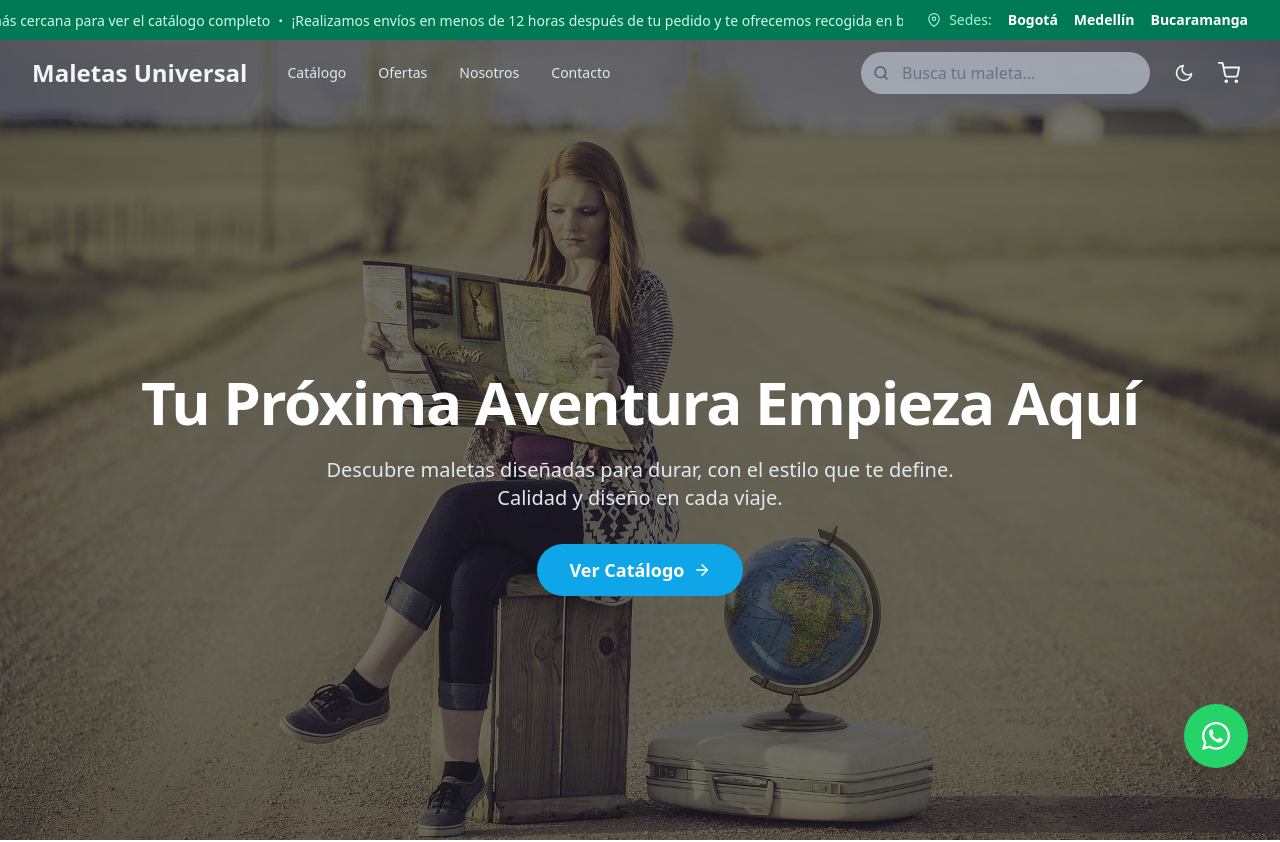
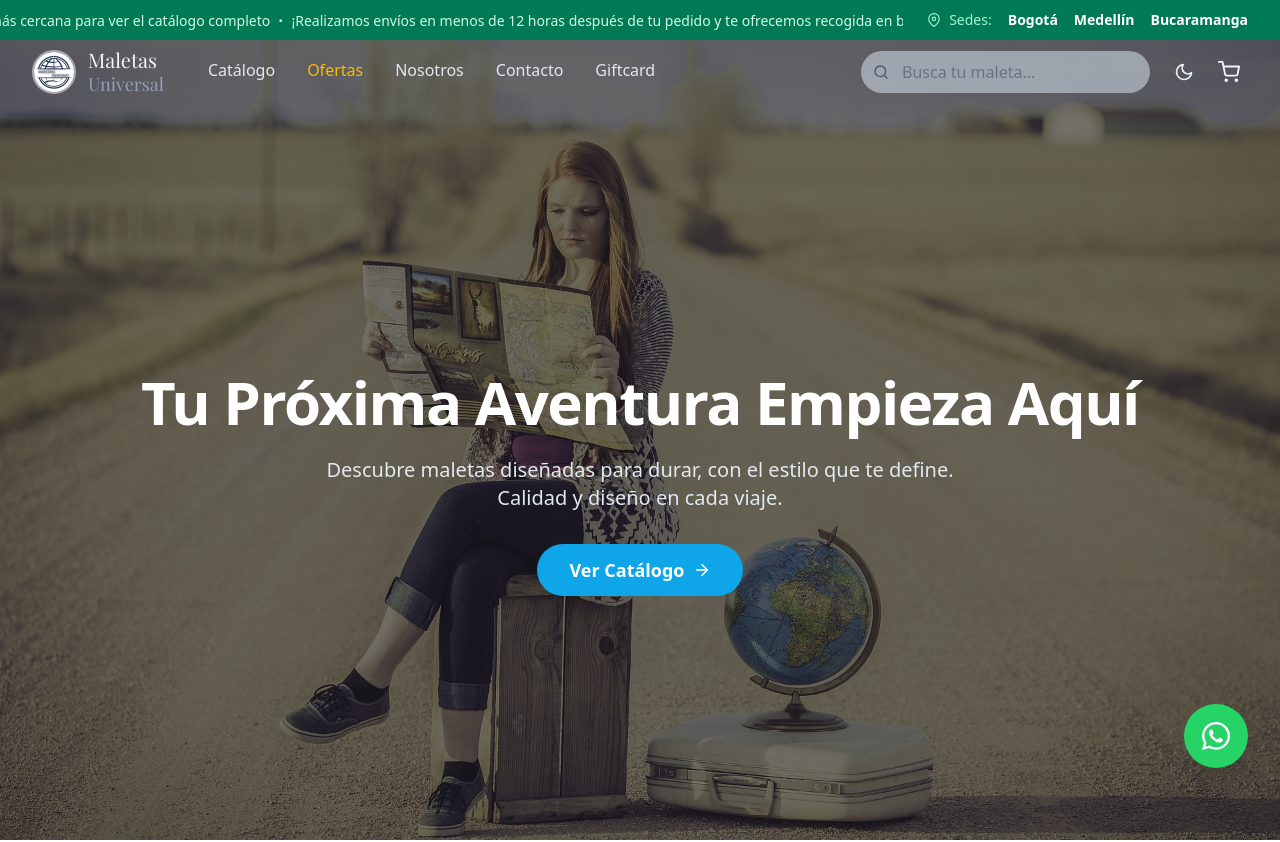
Before and after one commit to Jefffer/modern-suitcase-store, a React (Vite) app: page / in a window 1280 px wide. Shown: the top 842 px of the page. Built offline with nearby package versions, Linux system fonts and the light colour scheme.

Commit message:
Refactor code structure for improved readability and maintainability

```diff
--- a/package.json
+++ b/package.json
@@ -11,6 +11,7 @@
   },
   "dependencies": {
     "@fontsource-variable/inter": "^5.2.6",
+    "@fontsource/playfair-display": "^5.2.6",
     "@tailwindcss/vite": "^4.1.8",
     "framer-motion": "^12.17.0",
     "react": "^19.1.0",
--- a/src/components/layouts/Navbar.jsx
+++ b/src/components/layouts/Navbar.jsx
@@ -1,6 +1,7 @@
 import React, { useState, useEffect } from "react";
 import { FiShoppingCart, FiSun, FiMoon, FiSearch } from "react-icons/fi";
 import { useTheme } from "../../context/ThemeContext";
+import logo from '../../assets/images/logo.jpg';
 
 const Navbar = () => {
   const { theme, toggleTheme } = useTheme();
@@ -24,16 +25,16 @@ const Navbar = () => {
     : "border-b border-transparent bg-transparent hover:bg-white/90 dark:hover:bg-slate-900/90 hover:backdrop-blur-sm hover:border-slate-200 dark:hover:border-slate-800";
 
   // --- LÓGICA DE COLOR PARA TEXTO Y LOGO ---
-  let logoColor;
+  let logoTextColor;
   if (isScrolled) {
     // En scroll, usamos los colores primarios de la marca.
-    logoColor = "text-primary dark:text-primary-dark";
+    logoTextColor = "text-primary dark:text-primary-dark";
   } else {
     // Sobre la imagen, el logo es claro.
-    logoColor = "text-slate-100";
+    logoTextColor = "text-slate-100";
     // SOLO en modo claro, al hacer hover, el logo vuelve a su color primario para contrastar con el fondo blanco.
     if (theme === "light") {
-      logoColor += " group-hover:text-primary";
+      logoTextColor += " group-hover:text-primary";
     }
   }
 
@@ -51,63 +52,63 @@ const Navbar = () => {
     }
   }
 
-  // --- LÓGICA DE ESTILO PARA LOS ENLACES DE NAVEGACIÓN ---
+  // Clases base para los enlaces, incluyendo el borde transparente para el efecto hover
+  const navLinkBaseClasses = 'flex items-center border-b-4 text-base font-medium transition-colors duration-300 px-2';
+
+  // Clases de color para enlaces normales
   let navLinkColor;
   if (isScrolled) {
-    // Cuando hay scroll, los enlaces tienen color de texto normal y cambian a primario en hover
-    navLinkColor =
-      "text-slate-600 hover:text-primary dark:text-slate-300 dark:hover:text-primary-dark";
+    navLinkColor = 'border-transparent text-slate-600 hover:border-primary-light hover:text-primary dark:text-slate-300 dark:hover:border-primary-dark dark:hover:text-primary-dark';
   } else {
-    // Sobre la imagen, los enlaces son claros
-    navLinkColor = "text-slate-200 hover:text-white";
-    // Y solo en modo claro, se oscurecen cuando el fondo del navbar aparece
-    if (theme === "light") {
-      navLinkColor +=
-        " group-hover:text-slate-600 group-hover:hover:text-primary";
+    navLinkColor = 'border-transparent text-slate-200 hover:border-sky-300 hover:text-white';
+    if (theme === 'light') {
+      navLinkColor += ' group-hover:text-slate-600 group-hover:hover:text-primary group-hover:hover:border-primary-light';
+    }
+  }
+
+  // Clases de color para el enlace de "Ofertas" resaltado
+  let offerLinkColor;
+  if (isScrolled) {
+    offerLinkColor = 'border-transparent text-amber-500 hover:border-amber-500 dark:text-amber-400 dark:hover:border-amber-400';
+  } else {
+    offerLinkColor = 'border-transparent text-amber-400 hover:border-amber-500 hover:text-amber-500';
+    if (theme === 'light') {
+      offerLinkColor += ' group-hover:text-amber-500 group-hover:hover:border-amber-500';
     }
   }
 
   return (
     // Añadimos la clase 'group' para habilitar 'group-hover' en los elementos hijos.
     <header
-      className={`group w-full z-50 transition-all duration-300 ${positionClasses} ${backgroundClasses}`}
+      className={`group w-full h-16 z-50 transition-all duration-300 ${positionClasses} ${backgroundClasses}`}
     >
-      <nav className="w-full px-4 sm:px-6 lg:px-8 mx-auto py-3 flex justify-between items-center">
-        <div className="flex items-center gap-10">
-          {/* Logo con clases de color dinámicas */}
-          <a
-            href="/"
-            className={`text-2xl font-bold shrink-0 transition-colors duration-300 ${logoColor}`}
-          >
-            Maletas Universal
+      <nav className="w-full h-full px-4 sm:px-6 lg:px-8 mx-auto flex justify-between items-center">
+        <div className="flex items-center gap-5 h-full">
+          <a href="/" className="flex items-center gap-3">
+            {/* Logo circular */}
+            <img
+              src={logo}
+              alt="Maletas Universal Logo"
+              className="h-11 w-11 rounded-full border-2 border-white/50 object-cover"
+            />
+            {/* Nombre en dos líneas con la nueva fuente */}
+            <div className="flex flex-col leading-tight">
+              <span className={`font-display text-xl transition-colors duration-300 ${logoTextColor}`}>
+                Maletas
+              </span>
+              <span className="font-display text-lg font-medium text-slate-400 -mt-1">
+                Universal
+              </span>
+            </div>
           </a>
 
-          {/* Enlaces de Navegación (ocultos en pantallas pequeñas) */}
-          <div className="hidden md:flex items-center gap-8">
-            <a
-              href="/catalogo"
-              className={`text-sm font-medium transition-colors duration-300 ${navLinkColor}`}
-            >
-              Catálogo
-            </a>
-            <a
-              href="/ofertas"
-              className={`text-sm font-medium transition-colors duration-300 ${navLinkColor}`}
-            >
-              Ofertas
-            </a>
-            <a
-              href="/nosotros"
-              className={`text-sm font-medium transition-colors duration-300 ${navLinkColor}`}
-            >
-              Nosotros
-            </a>
-            <a
-              href="/contacto"
-              className={`text-sm font-medium transition-colors duration-300 ${navLinkColor}`}
-            >
-              Contacto
-            </a>
+          {/* Enlaces de Navegación. 'items-stretch' en el nav padre permite que los hijos ocupen toda la altura */}
+          <div className="hidden md:flex items-center h-full gap-4">
+            <a href="/catalogo" className={`${navLinkBaseClasses} ${navLinkColor} h-full ml-4`}>Catálogo</a>
+            <a href="/ofertas" className={`${navLinkBaseClasses} ${offerLinkColor} h-full`}>Ofertas</a>
+            <a href="/nosotros" className={`${navLinkBaseClasses} ${navLinkColor} h-full`}>Nosotros</a>
+            <a href="/contacto" className={`${navLinkBaseClasses} ${navLinkColor} h-full`}>Contacto</a>
+            <a href="/giftcard" className={`${navLinkBaseClasses} ${navLinkColor} h-full`}>Giftcard</a>
           </div>
         </div>
 
@@ -132,11 +133,13 @@ const Navbar = () => {
               onClick={toggleTheme}
               className={`p-2 rounded-full hover:bg-slate-200 dark:hover:bg-slate-700 transition-colors duration-300 ${iconColor}`}
               aria-label="Toggle theme"
+              title="Cambiar tema"
             >
               {theme === "light" ? <FiMoon size={20} /> : <FiSun size={20} />}
             </button>
             <button
               className={`relative p-2 rounded-full hover:bg-slate-200 dark:hover:bg-slate-700 transition-colors duration-300 ${iconColor}`}
+              title="Ver Carrito de compras"
             >
               <FiShoppingCart size={22} />
               {itemCount > 0 && (
--- a/src/main.jsx
+++ b/src/main.jsx
@@ -6,6 +6,7 @@ import "./index.css";
 import App from "./App.jsx";
 import { ThemeProvider } from "./context/ThemeContext";
 import '@fontsource-variable/inter';
+import '@fontsource/playfair-display';
 
 createRoot(document.getElementById("root")).render(
   <StrictMode>
--- a/src/tailwind.config.js
+++ b/src/tailwind.config.js
@@ -12,6 +12,7 @@ export default {
       // Definimos la fuente 'Inter' como la principal para 'sans-serif'
       fontFamily: {
         sans: ['InterVariable', ...defaultTheme.fontFamily.sans],
+        display: ['"Playfair Display"', ...defaultTheme.fontFamily.serif],
       },
       colors: {
         primary: {
```
Also changed, not shown: src/assets/images/logo.jpg (added), 1 other file (tests, documents, lock files or other folders).
